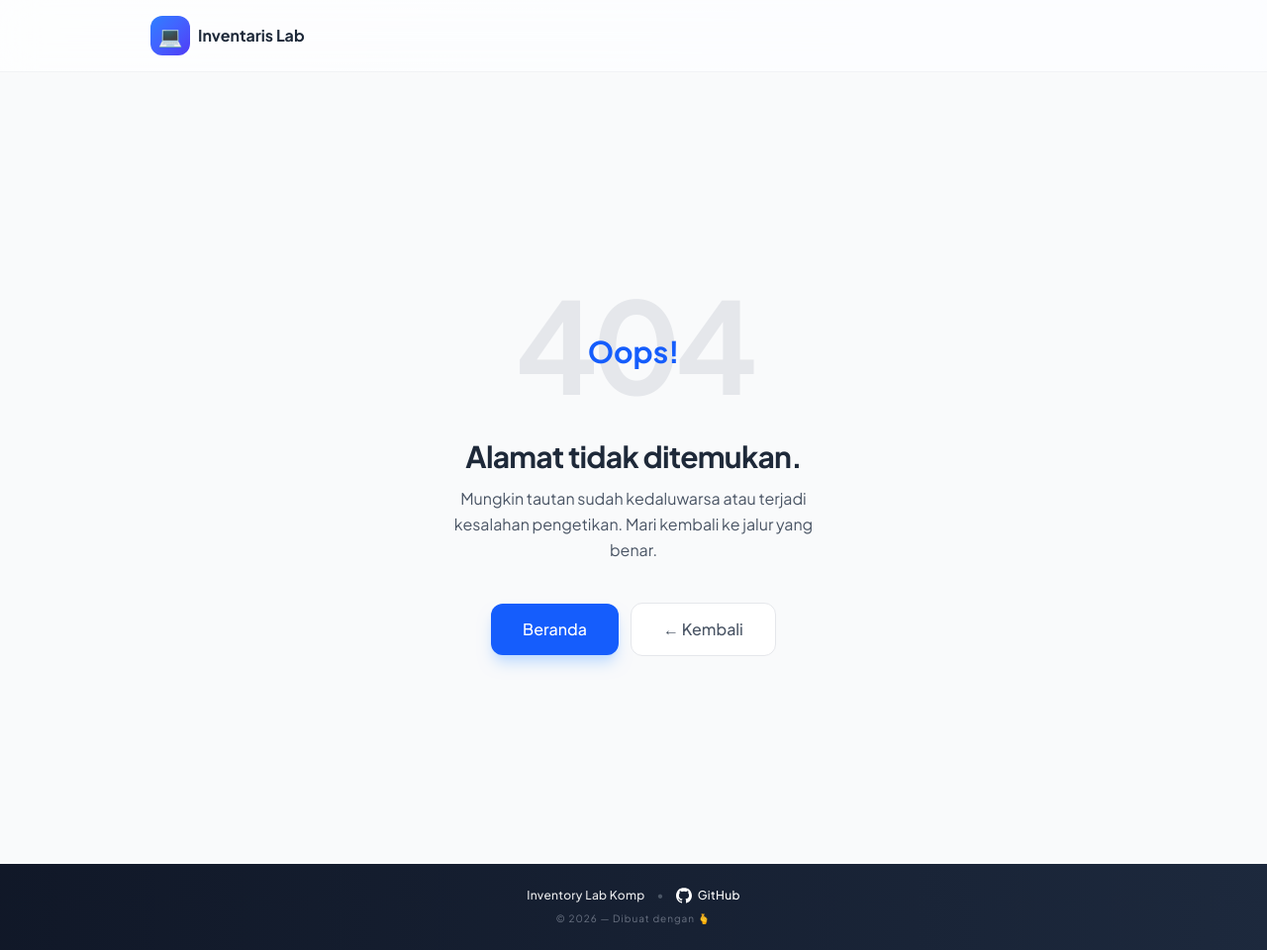
After one commit to hanifamar17/peminjaman-barang, a Python web app: template templates/404.html in a window 1280 px wide. The commit adds this page. Shown: the whole page at 99% size. Run offline with Jinja, Linux system fonts and the light colour scheme; the template is opened without the code that fills it, so the values that code supplies are empty; some libraries are stand-ins or nearby versions.

Commit message:
feat: add error handler for 404

```diff
--- a/app.py
+++ b/app.py
@@ -395,7 +395,10 @@ def inject_base_url():
     return dict(base_url=base_url)
 
 
-
+# ERROR HANDLER
+@app.errorhandler(404)
+def page_not_found(e):
+    return render_template("404.html"), 404
 
 
 # =======================
--- a/static/output.css
+++ b/static/output.css
@@ -34,6 +34,7 @@
     --color-emerald-700: oklch(50.8% 0.118 165.612);
     --color-blue-50: oklch(97% 0.014 254.604);
     --color-blue-100: oklch(93.2% 0.032 255.585);
+    --color-blue-200: oklch(88.2% 0.059 254.128);
     --color-blue-300: oklch(80.9% 0.105 251.813);
     --color-blue-400: oklch(70.7% 0.165 254.624);
     --color-blue-500: oklch(62.3% 0.214 259.815);
@@ -65,6 +66,7 @@
     --spacing: 0.25rem;
     --container-sm: 24rem;
     --container-md: 28rem;
+    --container-lg: 32rem;
     --container-xl: 36rem;
     --container-2xl: 42rem;
     --container-5xl: 64rem;
@@ -73,6 +75,8 @@
     --text-xs--line-height: calc(1 / 0.75);
     --text-sm: 0.875rem;
     --text-sm--line-height: calc(1.25 / 0.875);
+    --text-base: 1rem;
+    --text-base--line-height: calc(1.5 / 1);
     --text-lg: 1.125rem;
     --text-lg--line-height: calc(1.75 / 1.125);
     --text-xl: 1.25rem;
@@ -83,21 +87,29 @@
     --text-3xl--line-height: calc(2.25 / 1.875);
     --text-4xl: 2.25rem;
     --text-4xl--line-height: calc(2.5 / 2.25);
+    --text-7xl: 4.5rem;
+    --text-7xl--line-height: 1;
+    --text-9xl: 8rem;
+    --text-9xl--line-height: 1;
     --font-weight-medium: 500;
     --font-weight-semibold: 600;
     --font-weight-bold: 700;
+    --font-weight-extrabold: 800;
+    --font-weight-black: 900;
+    --tracking-tighter: -0.05em;
     --tracking-tight: -0.025em;
     --tracking-wide: 0.025em;
     --tracking-wider: 0.05em;
     --tracking-widest: 0.1em;
     --leading-tight: 1.25;
+    --leading-relaxed: 1.625;
     --radius-md: 0.375rem;
     --radius-lg: 0.5rem;
     --radius-xl: 0.75rem;
     --radius-2xl: 1rem;
     --radius-3xl: 1.5rem;
+    --ease-in-out: cubic-bezier(0.4, 0, 0.2, 1);
     --animate-spin: spin 1s linear infinite;
-    --blur-sm: 8px;
     --blur-lg: 16px;
     --default-transition-duration: 150ms;
     --default-transition-timing-function: cubic-bezier(0.4, 0, 0.2, 1);
@@ -344,6 +380,15 @@
   .mt-8 {
     margin-top: calc(var(--spacing) * 8);
   }
+  .mt-10 {
+    margin-top: calc(var(--spacing) * 10);
+  }
+  .mt-12 {
+    margin-top: calc(var(--spacing) * 12);
+  }
+  .mt-16 {
+    margin-top: calc(var(--spacing) * 16);
+  }
   .mt-auto {
     margin-top: auto;
   }
@@ -509,9 +536,15 @@
   .max-w-6xl {
     max-width: var(--container-6xl);
   }
+  .max-w-\[70px\] {
+    max-width: 70px;
+  }
   .max-w-\[100px\] {
     max-width: 100px;
   }
+  .max-w-lg {
+    max-width: var(--container-lg);
+  }
   .max-w-md {
     max-width: var(--container-md);
   }
@@ -633,6 +678,13 @@
       margin-block-end: calc(calc(var(--spacing) * 2) * calc(1 - var(--tw-space-y-reverse)));
     }
   }
+  .space-y-3 {
+    :where(& > :not(:last-child)) {
+      --tw-space-y-reverse: 0;
+      margin-block-start: calc(calc(var(--spacing) * 3) * var(--tw-space-y-reverse));
+      margin-block-end: calc(calc(var(--spacing) * 3) * calc(1 - var(--tw-space-y-reverse)));
+    }
+  }
   .space-y-4 {
     :where(& > :not(:last-child)) {
       --tw-space-y-reverse: 0;
@@ -984,6 +1036,9 @@
   .py-3 {
     padding-block: calc(var(--spacing) * 3);
   }
+  .py-3\.5 {
+    padding-block: calc(var(--spacing) * 3.5);
+  }
   .py-4 {
     padding-block: calc(var(--spacing) * 4);
   }
@@ -1044,6 +1102,14 @@
     font-size: var(--text-4xl);
     line-height: var(--tw-leading, var(--text-4xl--line-height));
   }
+  .text-7xl {
+    font-size: var(--text-7xl);
+    line-height: var(--tw-leading, var(--text-7xl--line-height));
+  }
+  .text-9xl {
+    font-size: var(--text-9xl);
+    line-height: var(--tw-leading, var(--text-9xl--line-height));
+  }
   .text-lg {
     font-size: var(--text-lg);
     line-height: var(--tw-leading, var(--text-lg--line-height));
@@ -1060,17 +1126,32 @@
     font-size: var(--text-xs);
     line-height: var(--tw-leading, var(--text-xs--line-height));
   }
+  .text-\[8px\] {
+    font-size: 8px;
+  }
   .text-\[10px\] {
     font-size: 10px;
+  }
+  .leading-relaxed {
+    --tw-leading: var(--leading-relaxed);
+    line-height: var(--leading-relaxed);
   }
   .leading-tight {
     --tw-leading: var(--leading-tight);
     line-height: var(--leading-tight);
   }
+  .font-black {
+    --tw-font-weight: var(--font-weight-black);
+    font-weight: var(--font-weight-black);
+  }
   .font-bold {
     --tw-font-weight: var(--font-weight-bold);
     font-weight: var(--font-weight-bold);
   }
+  .font-extrabold {
+    --tw-font-weight: var(--font-weight-extrabold);
+    font-weight: var(--font-weight-extrabold);
+  }
   .font-medium {
     --tw-font-weight: var(--font-weight-medium);
     font-weight: var(--font-weight-medium);
@@ -1083,6 +1164,10 @@
     --tw-tracking: var(--tracking-tight);
     letter-spacing: var(--tracking-tight);
   }
+  .tracking-tighter {
+    --tw-tracking: var(--tracking-tighter);
+    letter-spacing: var(--tracking-tighter);
+  }
   .tracking-wide {
     --tw-tracking: var(--tracking-wide);
     letter-spacing: var(--tracking-wide);
@@ -1115,6 +1203,9 @@
   }
   .text-emerald-700 {
     color: var(--color-emerald-700);
+  }
+  .text-gray-200 {
+    color: var(--color-gray-200);
   }
   .text-gray-400 {
     color: var(--color-gray-400);
@@ -1209,6 +1304,12 @@
   .ring-1 {
     --tw-ring-shadow: var(--tw-ring-inset,) 0 0 0 calc(1px + var(--tw-ring-offset-width)) var(--tw-ring-color, currentcolor);
     box-shadow: var(--tw-inset-shadow), var(--tw-inset-ring-shadow), var(--tw-ring-offset-shadow), var(--tw-ring-shadow), var(--tw-shadow);
+  }
+  .shadow-blue-200 {
+    --tw-shadow-color: oklch(88.2% 0.059 254.128);
+    @supports (color: color-mix(in lab, red, red)) {
+      --tw-shadow-color: color-mix(in oklab, var(--color-blue-200) var(--tw-shadow-alpha), transparent);
+    }
   }
   .shadow-blue-500 {
     --tw-shadow-color: oklch(62.3% 0.214 259.815);
@@ -1321,12 +1430,9 @@
     -webkit-user-select: all;
     user-select: all;
   }
-  .group-hover\:visible {
-    &:is(:where(.group):hover *) {
-      @media (hover: hover) {
-        visibility: visible;
-      }
-    }
+  .select-none {
+    -webkit-user-select: none;
+    user-select: none;
   }
   .group-hover\:-translate-x-1 {
     &:is(:where(.group):hover *) {
@@ -1820,6 +1948,67 @@
       padding-inline: calc(var(--spacing) * 6);
     }
   }
+  .md\:py-2 {
+    @media (width >= 48rem) {
+      padding-block: calc(var(--spacing) * 2);
+    }
+  }
+  .md\:py-2\.5 {
+    @media (width >= 48rem) {
+      padding-block: calc(var(--spacing) * 2.5);
+    }
+  }
+  .md\:pr-3 {
+    @media (width >= 48rem) {
+      padding-right: calc(var(--spacing) * 3);
+    }
+  }
+  .md\:text-2xl {
+    @media (width >= 48rem) {
+      font-size: var(--text-2xl);
+      line-height: var(--tw-leading, var(--text-2xl--line-height));
+    }
+  }
+  .md\:text-3xl {
+    @media (width >= 48rem) {
+      font-size: var(--text-3xl);
+      line-height: var(--tw-leading, var(--text-3xl--line-height));
+    }
+  }
+  .md\:text-9xl {
+    @media (width >= 48rem) {
+      font-size: var(--text-9xl);
+      line-height: var(--tw-leading, var(--text-9xl--line-height));
+    }
+  }
+  .md\:text-base {
+    @media (width >= 48rem) {
+      font-size: var(--text-base);
+      line-height: var(--tw-leading, var(--text-base--line-height));
+    }
+  }
+  .md\:text-sm {
+    @media (width >= 48rem) {
+      font-size: var(--text-sm);
+      line-height: var(--tw-leading, var(--text-sm--line-height));
+    }
+  }
+  .md\:text-xs {
+    @media (width >= 48rem) {
+      font-size: var(--text-xs);
+      line-height: var(--tw-leading, var(--text-xs--line-height));
+    }
+  }
+  .md\:text-\[10px\] {
+    @media (width >= 48rem) {
+      font-size: 10px;
+    }
+  }
+  .lg\:px-8 {
+    @media (width >= 64rem) {
+      padding-inline: calc(var(--spacing) * 8);
+    }
+  }
 }
 @property --tw-translate-x {
   syntax: "*";
@@ -2100,6 +2289,10 @@
   inherits: false;
 }
 @property --tw-duration {
+  syntax: "*";
+  inherits: false;
+}
+@property --tw-ease {
   syntax: "*";
   inherits: false;
 }
@@ -2175,6 +2368,7 @@
       --tw-backdrop-saturate: initial;
       --tw-backdrop-sepia: initial;
       --tw-duration: initial;
-    }
-  }
-}
+      --tw-ease: initial;
+    }
+  }
+}
--- /dev/null
+++ b/templates/404.html
@@ -0,0 +1,40 @@
+{% extends 'base.html' %}
+{% block title %}404 - Halaman Tidak Ditemukan{% endblock %}
+
+{% block content %}
+<div class="min-h-screen flex items-center justify-center bg-gray-50 px-6 py-12">
+    <div class="w-full max-w-lg text-center">
+
+        <div class="relative mb-8">
+            <h1 class="text-7xl md:text-9xl font-black text-gray-200 tracking-tighter select-none">
+                404
+            </h1>
+            <p class="absolute inset-0 flex items-center justify-center text-2xl md:text-3xl font-bold text-blue-600 mt-4">
+                Oops!
+            </p>
+        </div>
+
+        <div class="space-y-3">
+            <h2 class="text-2xl md:text-3xl font-bold text-gray-800 tracking-tight">
+                Alamat tidak ditemukan.
+            </h2>
+            <p class="text-sm md:text-base text-gray-600 max-w-sm mx-auto leading-relaxed">
+                Mungkin tautan sudah kedaluwarsa atau terjadi kesalahan pengetikan. Mari kembali ke jalur yang benar.
+            </p>
+        </div>
+
+        <div class="mt-10 flex flex-col sm:flex-row items-center justify-center gap-3">
+            <a href="/"
+               class="w-full sm:w-auto order-2 sm:order-1 px-8 py-3.5 bg-blue-600 hover:bg-blue-700 text-white font-medium rounded-xl shadow-lg shadow-blue-200 transition-all active:scale-95">
+                Beranda
+            </a>
+
+            <button onclick="history.back()"
+                    class="w-full sm:w-auto order-1 sm:order-2 px-8 py-3.5 bg-white border border-gray-200 text-gray-600 font-medium rounded-xl hover:bg-gray-50 transition-all active:scale-95 cursor-pointer">
+                ← Kembali
+            </button>
+        </div>
+
+    </div>
+</div>
+{% endblock %}
--- a/templates/base.html
+++ b/templates/base.html
@@ -17,7 +17,11 @@
     <link href="https://fonts.googleapis.com/css2?family=Plus+Jakarta+Sans:wght@300;400;500;600;700&display=swap"
         rel="stylesheet">
 
+    <!-- SweetAlert2 untuk notifikasi -->
     <script src="https://cdn.jsdelivr.net/npm/sweetalert2@11"></script>
+
+    <!-- Font Awesome untuk ikon -->
+    <link rel="stylesheet" href="https://cdnjs.cloudflare.com/ajax/libs/font-awesome/6.5.1/css/all.min.css">
 
     <style>
         body {
@@ -74,33 +78,34 @@
             </a>
             {% if session.get('user') %}
             <div class="relative inline-block text-left" id="userDropdownContainer">
-                <button id="dropdownBtn"
-                    class="flex items-center gap-2 p-1.5 pr-3 text-sm font-medium text-gray-700 hover:bg-gray-100 rounded-full border border-gray-300 transition-all focus:outline-none cursor-pointer">
+                <button id="dropdownBtn" type="button"
+                    class="flex items-center gap-2 p-1 md:p-1.5 pr-2 md:pr-3 text-xs md:text-sm font-medium text-gray-700 hover:bg-gray-100 rounded-full border border-gray-300 transition-all focus:outline-none cursor-pointer">
                     <div id="avatarIcon"
-                        class="w-7 h-7 bg-gray-100 text-gray-500 rounded-full flex items-center justify-center shrink-0 transition-colors">
-                        <i class="fa-solid fa-user-gear text-xs"></i>
+                        class="w-6 h-6 md:w-7 md:h-7 bg-gray-100 text-gray-500 rounded-full flex items-center justify-center shrink-0 transition-colors">
+                        <i class="fa-solid fa-user-gear text-[10px] md:text-xs"></i>
                     </div>
 
-                    <span class="max-w-[100px] truncate">
+                    <span class="max-w-[70px] md:max-w-[100px] truncate select-none">
                         {{ session.get('user') }}
                     </span>
 
                     <i id="chevronIcon"
-                        class="fa-solid fa-chevron-down text-[10px] text-gray-400 transition-transform"></i>
+                        class="fa-solid fa-chevron-down text-[8px] md:text-[10px] text-gray-400 transition-transform duration-200"></i>
                 </button>
 
                 <div id="dropdownMenu"
-                    class="hidden absolute right-0 mt-2 w-52 bg-white border border-gray-100 rounded-2xl shadow-xl z-50 overflow-hidden animate-in fade-in zoom-in-95 duration-100">
+                    class="hidden absolute right-0 mt-2 w-48 md:w-52 bg-white border border-gray-100 rounded-2xl shadow-xl z-[100] overflow-hidden transform origin-top-right">
+
                     <div class="px-4 py-3 bg-gray-50/50 border-b border-gray-100">
-                        <p class="text-xs text-gray-500 uppercase font-bold tracking-wider">Akun Terhubung</p>
+                        <p class="text-[10px] text-gray-400 uppercase font-bold tracking-wider">Akun Terhubung</p>
                         <p class="text-sm font-semibold text-gray-800 truncate">{{ session.get('user') }}</p>
                     </div>
 
-                    <div class="py-2">
+                    <div class="py-1">
                         <a href="{{ base_url }}" target="_blank" rel="noopener noreferrer"
-                            class="flex items-center gap-3 px-4 py-2.5 text-sm text-gray-700 hover:bg-blue-50 hover:text-blue-600 transition">
-                            <i class="fa-solid fa-chart-line w-4"></i>
-                            <span>Dashboard</span>
+                            class="flex items-center gap-3 px-4 py-3 md:py-2.5 text-sm text-gray-700 hover:bg-blue-50 hover:text-blue-600 transition">
+                            <i class="fa-solid fa-cubes w-4 text-center"></i>
+                            <span>labmanu-hub</span>
                         </a>
 
                         <div class="px-2 my-1">
@@ -108,19 +113,13 @@
                         </div>
 
                         <a href="{{ url_for('logout') }}"
-                            class="flex items-center gap-3 px-4 py-2.5 text-sm text-red-600 hover:bg-red-50 transition">
-                            <i class="fa-solid fa-right-from-bracket w-4"></i>
-                            <span>Keluar (Logout)</span>
+                            class="flex items-center gap-3 px-4 py-3 md:py-2.5 text-sm text-red-600 hover:bg-red-50 transition">
+                            <i class="fa-solid fa-right-from-bracket w-4 text-center"></i>
+                            <span>Keluar</span>
                         </a>
                     </div>
                 </div>
             </div>
-
-            {% else %}
-            <a href="{{ base_url }}" target="_blank" rel="noopener noreferrer"
-                class="flex items-center gap-2 px-4 py-2 bg-blue-50 text-sm font-bold text-blue-600 rounded-full hover:bg-blue-600 hover:text-white transition-all duration-300 border border-blue-100">
-                <span>Login</span>
-            </a>
             {% endif %}
         </div>
     </nav>
@@ -155,46 +154,48 @@
         document.addEventListener('DOMContentLoaded', () => {
             const btn = document.getElementById('dropdownBtn');
             const menu = document.getElementById('dropdownMenu');
+            const container = document.getElementById('userDropdownContainer');
             const chevron = document.getElementById('chevronIcon');
             const avatar = document.getElementById('avatarIcon');
 
-            if (btn && menu) {
-                // Toggle Menu saat diklik (Mobile & Desktop)
-                btn.addEventListener('click', (e) => {
-                    e.stopPropagation();
-                    const isHidden = menu.classList.contains('hidden');
+            if (!btn || !menu) return;
 
-                    if (isHidden) {
-                        openMenu();
-                    } else {
-                        closeMenu();
-                    }
-                });
-
-                // Menutup menu jika klik di luar elemen dropdown
-                document.addEventListener('click', (e) => {
-                    if (!btn.contains(e.target) && !menu.contains(e.target)) {
-                        closeMenu();
-                    }
-                });
-
-                function openMenu() {
+            // Fungsi Toggle
+            const toggleMenu = () => {
+                const isHidden = menu.classList.contains('hidden');
+                if (isHidden) {
+                    // Munculkan menu
                     menu.classList.remove('hidden');
                     chevron.classList.add('rotate-180');
                     avatar.classList.add('bg-blue-600', 'text-white');
-                }
-
-                function closeMenu() {
+                } else {
+                    // Sembunyikan menu
                     menu.classList.add('hidden');
                     chevron.classList.remove('rotate-180');
                     avatar.classList.remove('bg-blue-600', 'text-white');
                 }
+            };
 
-                // Opsional: Tetap aktifkan hover untuk pengguna Mouse (Desktop)
-                const container = document.getElementById('userDropdownContainer');
-                container.addEventListener('mouseenter', openMenu);
-                container.addEventListener('mouseleave', closeMenu);
-            }
+            // Event Klik pada Button
+            btn.addEventListener('click', (e) => {
+                e.stopPropagation(); // Mencegah event "bubble" ke document
+                toggleMenu();
+            });
+
+            // Klik di luar untuk menutup menu
+            document.addEventListener('click', (e) => {
+                // Jika menu sedang terbuka dan yang diklik bukan bagian dari dropdown
+                if (!menu.classList.contains('hidden') && !container.contains(e.target)) {
+                    menu.classList.add('hidden');
+                    chevron.classList.remove('rotate-180');
+                    avatar.classList.remove('bg-blue-600', 'text-white');
+                }
+            });
+
+            // Mencegah menu tertutup saat mengklik area di dalam menu itu sendiri
+            menu.addEventListener('click', (e) => {
+                e.stopPropagation();
+            });
         });
     </script>
 </body>
--- a/templates/login.html
+++ b/templates/login.html
@@ -75,7 +75,7 @@
             </a>
             <a href="{{ base_url }}" target="_blank" rel="noopener noreferrer"
                 class="flex items-center gap-2 px-4 py-2 bg-blue-50 text-sm font-bold text-blue-600 rounded-full hover:bg-blue-600 hover:text-white transition-all duration-300 border border-blue-100">
-                <span>manu</span>
+                <span>manulab</span>
             </a>
         </div>
     </nav>
```
Also changed, not shown: other parts of static/output.css (+139 -81 lines), templates/loan_detail.html (+10 -13 lines).
